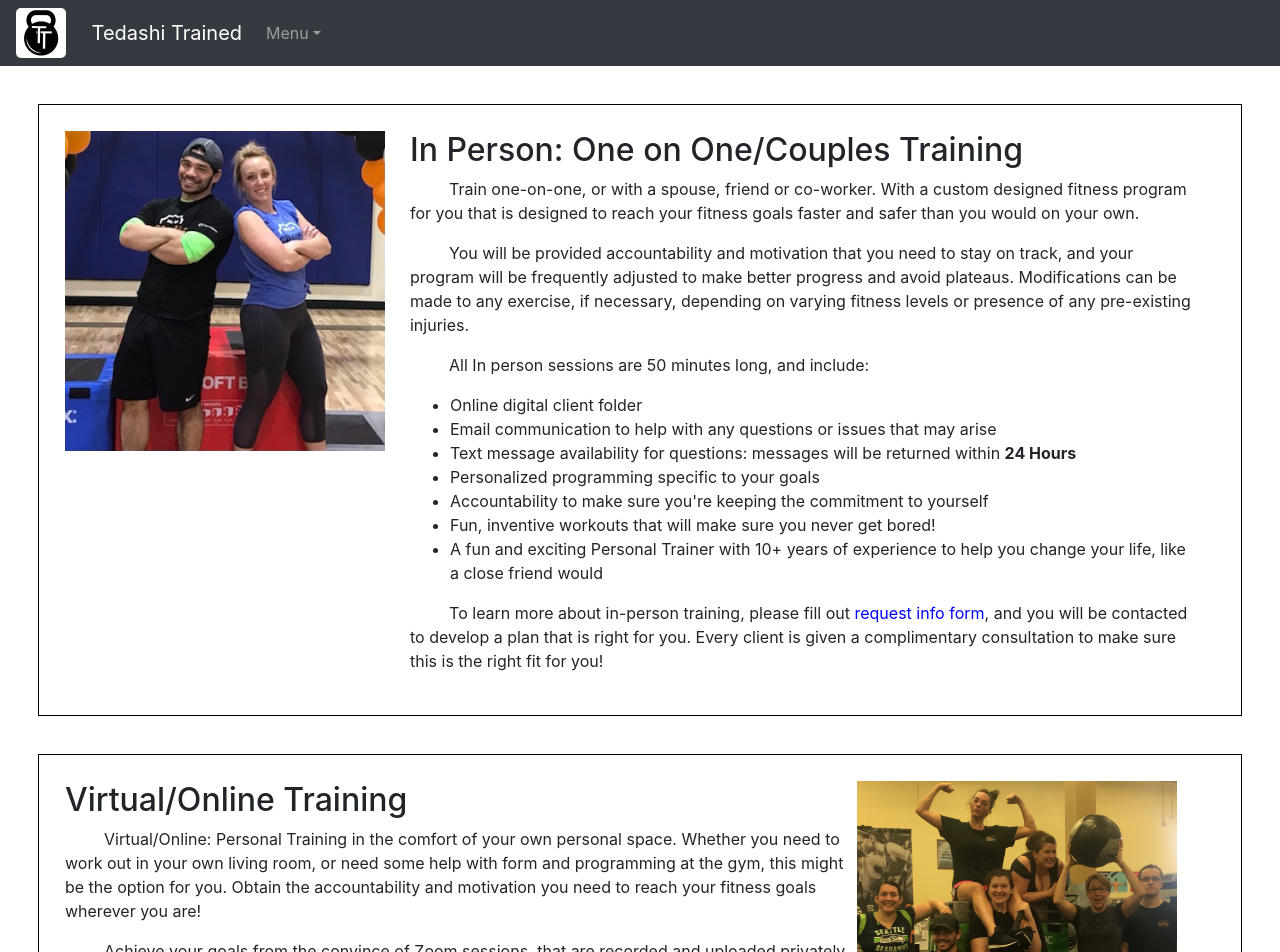
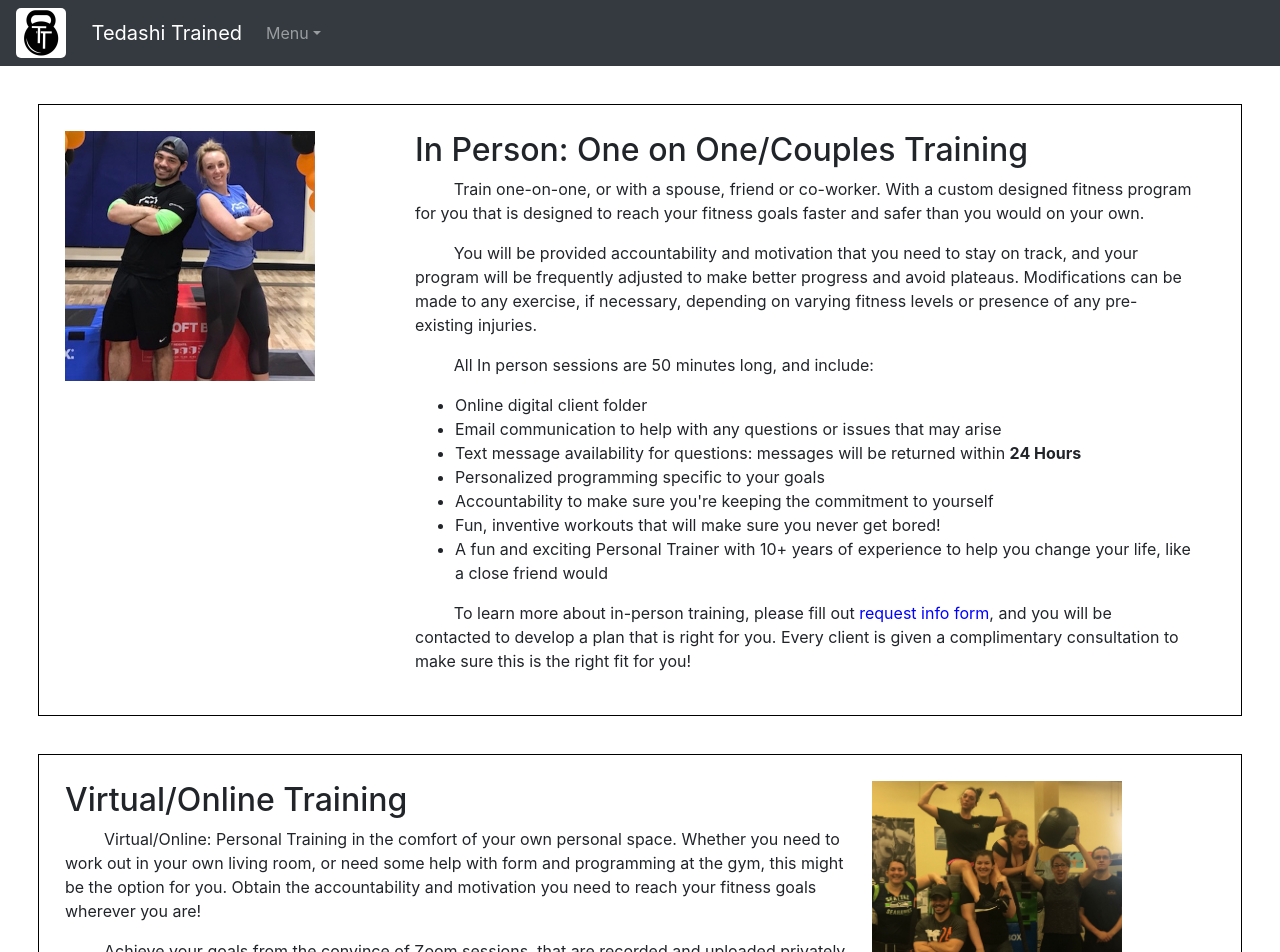
Before and after one commit to myerstina515/tedashitrained, a React (Create React App) app: page /services in a window 1280 px wide. Shown: the top 952 px of the page. Built offline with nearby package versions, Linux system fonts and the light colour scheme.

Commit message:
positioning

```diff
--- a/src/components/Services.scss
+++ b/src/components/Services.scss
@@ -4,6 +4,12 @@
   margin: 3vw;
   border: 1px black solid;
   padding: 2vw;
+  // #displayImages{
+  //   height: 40%;
+  // }
+  #textDiv{
+    margin-left: 5px;
+  }
 }
 #containerRight{
   display: grid;
@@ -11,9 +17,14 @@
   margin: 3vw;
   border: 1px black solid;
   padding: 2vw;
+  #displayImages{
+    margin-left: 15px;
+  }
 }
 #displayImages{
-  width: 25vw;
+  width: 100%;
+  max-height: 250px;
+  max-width: 250px;
 }
 #rightDiv{
   padding-left: 10px;
```
